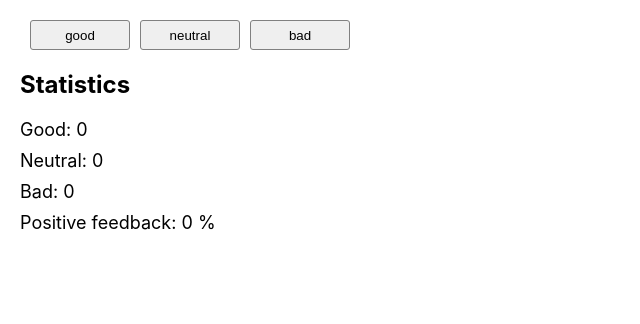
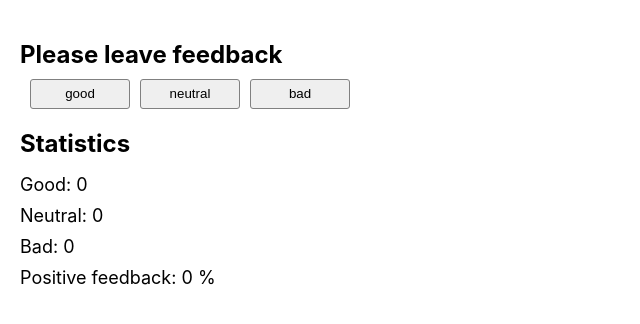
Before and after one commit to OlenaPobehailo/goit-react-hw-02-feedback, a React (Create React App) app: page / in a window 1280 px wide. Shown: the top 324 px of the page, without its empty margins (0-640 px from the left). Built offline with nearby package versions, Linux system fonts and the light colour scheme.

Commit message:
add Section

```diff
--- a/src/components/App/App.jsx
+++ b/src/components/App/App.jsx
@@ -1,6 +1,7 @@
 import React, { Component } from 'react';
 import { Statistics } from 'components/Statistics/Statistics';
 import { FeedbackOptions } from 'components/FeedbackOptions/FeedbackOptions ';
+import { Section } from 'components/Section/Section';
 
 export class App extends Component {
   state = {
@@ -51,14 +52,22 @@ export class App extends Component {
     const { good, neutral, bad } = this.state;
 
     return (
-      <div className="Feedback">
-        <FeedbackOptions options="good" onLeaveFeedback={this.handleFeedback} />
+      <div>
+        <Section title="Please leave feedback">
+          <FeedbackOptions
+            options="good"
+            onLeaveFeedback={this.handleFeedback}
+          />
           <FeedbackOptions
             options="neutral"
             onLeaveFeedback={this.handleFeedback}
           />
-        <FeedbackOptions options="bad" onLeaveFeedback={this.handleFeedback} />
-
+          <FeedbackOptions
+            options="bad"
+            onLeaveFeedback={this.handleFeedback}
+          />
+        </Section>
+        <Section title='Statistics'>
           <Statistics
             good={good}
             neutral={neutral}
@@ -66,6 +75,7 @@ export class App extends Component {
             total={this.countTotalFeedback()}
             percent={total ? this.countPositiveFeedbackPercentage() : 0}
           />
+        </Section>
       </div>
     );
   }
--- /dev/null
+++ b/src/components/Section/Section.jsx
@@ -0,0 +1,15 @@
+import PropTypes from 'prop-types';
+import css from './Section.module.css';
+
+export const Section = ({ title, children }) => {
+  return (
+    <section>
+      <h2 className={css.title}>{title}</h2>
+      {children}
+    </section>
+  );
+};
+
+Section.propTypes = {
+  title: PropTypes.string.isRequired,
+};
--- /dev/null
+++ b/src/components/Section/Section.module.css
@@ -0,0 +1,3 @@
+.title {
+    margin-bottom: 10px;
+}
--- a/src/components/Statistics/Statistics.jsx
+++ b/src/components/Statistics/Statistics.jsx
@@ -3,7 +3,6 @@ import css from './Statistics.module.css'
 
 export const Statistics = ({ good, neutral, bad, percent }) => (
   <>
-    <h2>Statistics</h2>
     <ul>
       <li className={css.item}>Good: {good}</li>
       <li className={css.item}>Neutral: {neutral}</li>
```
Lines whose indentation alone changed are shown as unchanged.
